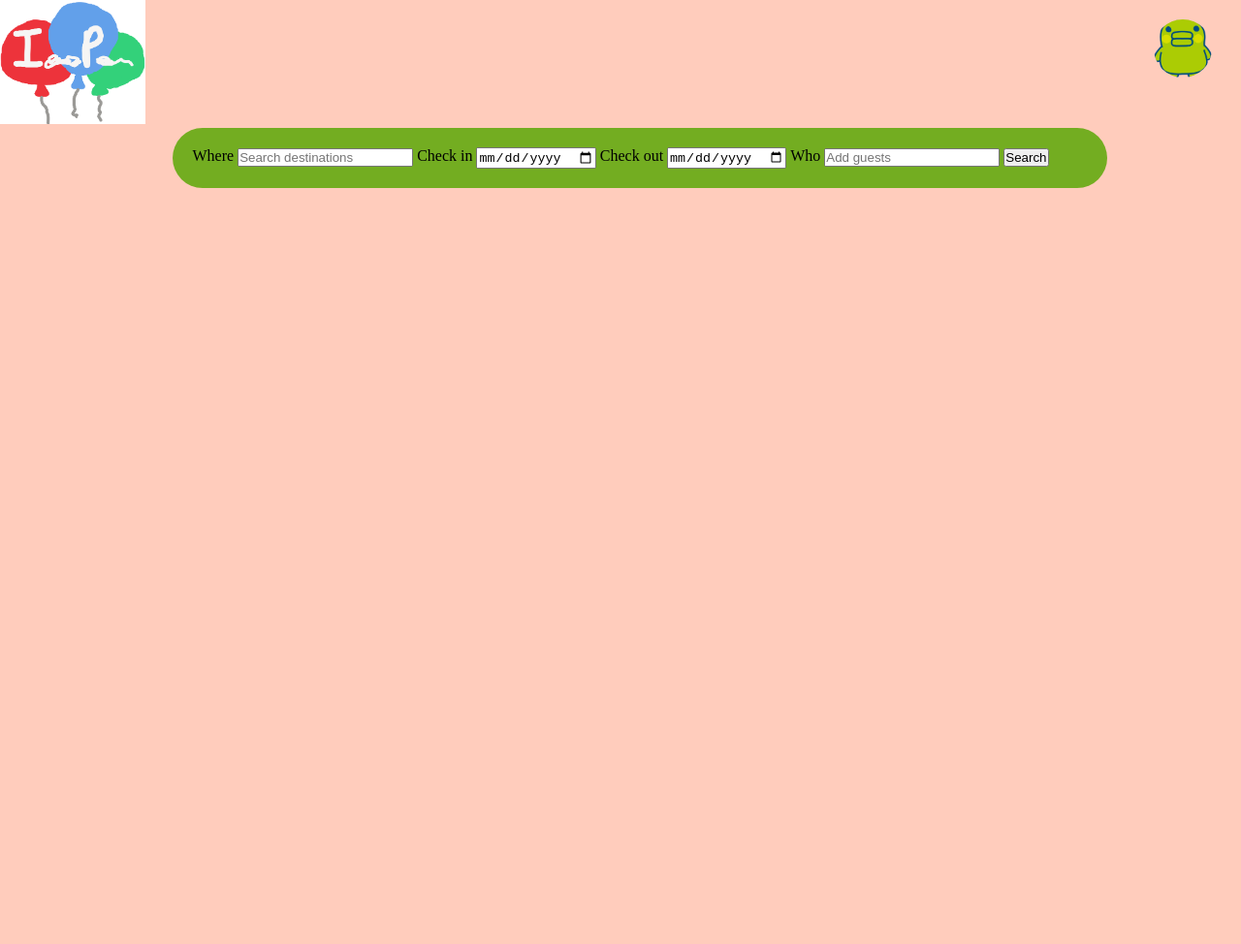
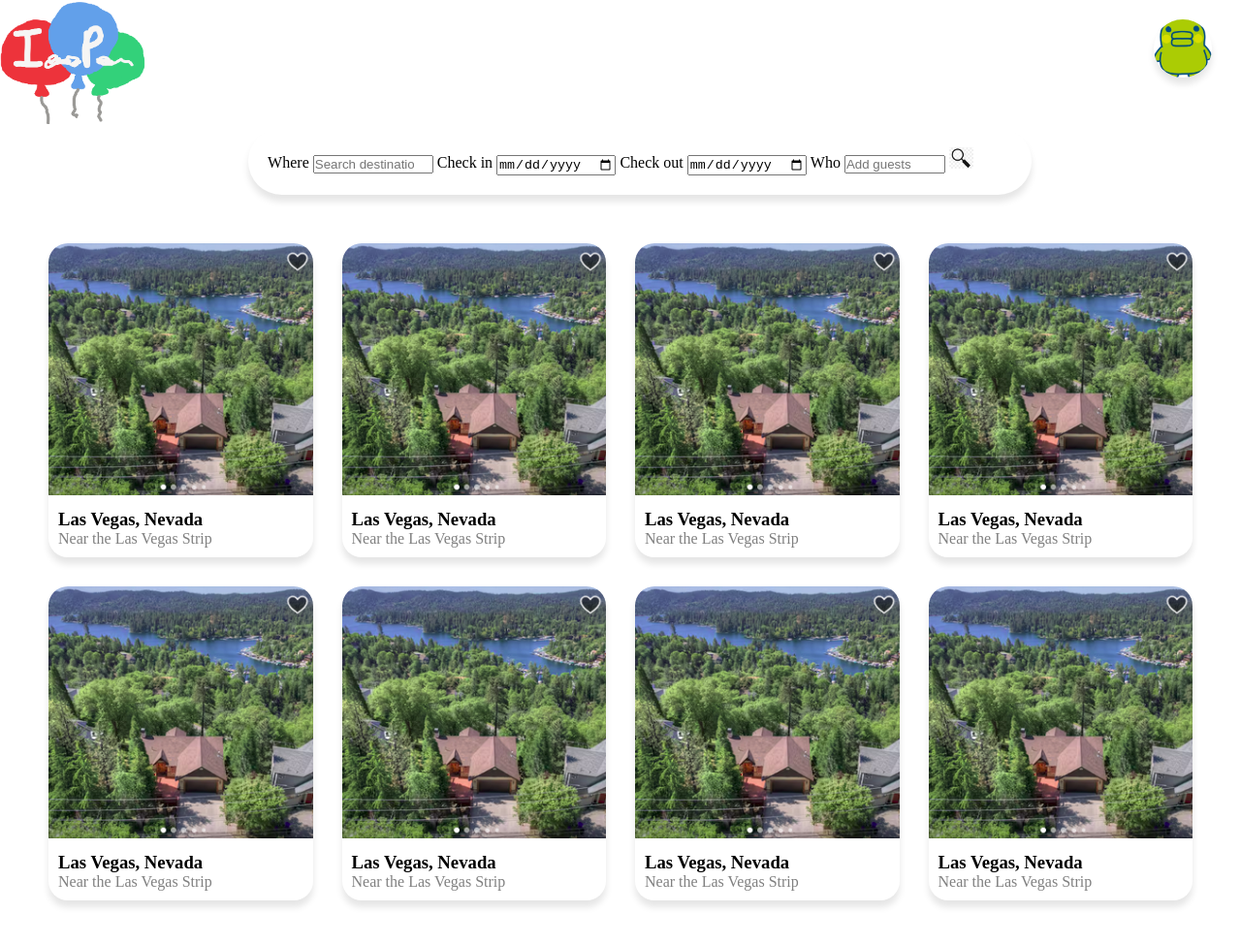
Before and after one commit to AC350144/CPSC_362_Group_Activity_1, a plain HTML site: page home.html in a window 1280 px wide. Shown: the whole page at 97% size. Before the commit the page ends 800 px from the top, so only its background shows below. Drawn offline with Linux system fonts and the light colour scheme.

Commit message:
added listings

```diff
--- a/home.html
+++ b/home.html
@@ -5,32 +5,38 @@
     <link rel="stylesheet" href="style.css">
 </head>
 <body>
-<!-- ---------------------Logo--------------------- -->
+<!-- -----------------------Logo----------------------- -->
 <div id="logo">
     <img src="images/IP.png" width="150">
 </div>
-<!-- ------------------Profile Dropdown----------------- -->
+<!-- ------------------Profile Dropdown---------------- -->
  <div id="profile_dropdown">
-    <div class="profile">
+    <div class="profile" onclick="menuToggle()">
         <img src="images/kuchipatchi.png" width="100">
     </div>
     <div class="menu">
         <h3>Username<br><span>Location</span></h3>
         <ul>
             <li><img src="images/profile.png" width="50"><a href="#">My Profile</a></li>
-            <li><img src="images/profile.png" width="50"><a href="#">Settings</a></li>
+            <li><img src="images/profile.png" width="50"><a href="settings.html">Settings</a></li>
             <li><img src="images/profile.png" width="50"><a href="#">Host your space</a></li>
             <li><img src="images/profile.png" width="50"><a href="#">Logout</a></li>
         </ul>
     </div>
  </div>
-<!-- ------------------Search Bar------------------ -->
+ <script>
+    function menuToggle(){
+        const toggleMenu = document.querySelector('.menu')
+        toggleMenu.classList.toggle('active')
+    }
+ </script>
+<!-- --------------------Search Bar-------------------- -->
 <div id="search_bar">
     <div class="container">
         <form method="GET">
             <label for="destination">Where</label>
             <input type="text" id="destination" name="destination"
-                list="destinations" placeholder="Search destinations">
+                list="destinations" placeholder="Search destinations" style="width: 120px">
 
             <datalist id="destinations">
                 <option value="Las Vegas, NV"></option>
@@ -46,14 +52,71 @@
             <input type="date" id="check_out_date" name="check_out_date">
 
             <label for="num_of_guests">Who</label>
-            <input type="number" id="num_of_guests" name="num_of_guests" placeholder="Add guests">
+            <input type="number" id="num_of_guests" name="num_of_guests" placeholder="Add guests" style="width: 100px">
 
-            <button type="submit">Search</button>
+            <input type="image" src="images/search.png" alt="Search" width="25px">
         </form>
     </div>
 </div>
-
 <!-- method="POST"-->
-
+<!-- ---------------------Listings--------------------- -->
+<div id="listings">
+    <div class="rental_image">
+        <img src="images/rental.png">
+        <div class="rental_details">
+            <h3>Las Vegas, Nevada</h3>
+            <p>Near the Las Vegas Strip</p>
+        </div>
+    </div>
+    <div class="rental_image">
+        <img src="images/rental.png">
+        <div class="rental_details">
+            <h3>Las Vegas, Nevada</h3>
+            <p>Near the Las Vegas Strip</p>
+        </div>
+    </div>
+    <div class="rental_image">
+        <img src="images/rental.png">
+        <div class="rental_details">
+            <h3>Las Vegas, Nevada</h3>
+            <p>Near the Las Vegas Strip</p>
+        </div>
+    </div>
+    <div class="rental_image">
+        <img src="images/rental.png">
+        <div class="rental_details">
+            <h3>Las Vegas, Nevada</h3>
+            <p>Near the Las Vegas Strip</p>
+        </div>
+    </div>
+    <div class="rental_image">
+        <img src="images/rental.png">
+        <div class="rental_details">
+            <h3>Las Vegas, Nevada</h3>
+            <p>Near the Las Vegas Strip</p>
+        </div>
+    </div>
+    <div class="rental_image">
+        <img src="images/rental.png">
+        <div class="rental_details">
+            <h3>Las Vegas, Nevada</h3>
+            <p>Near the Las Vegas Strip</p>
+        </div>
+    </div>
+    <div class="rental_image">
+        <img src="images/rental.png">
+        <div class="rental_details">
+            <h3>Las Vegas, Nevada</h3>
+            <p>Near the Las Vegas Strip</p>
+        </div>
+    </div>
+    <div class="rental_image">
+        <img src="images/rental.png">
+        <div class="rental_details">
+            <h3>Las Vegas, Nevada</h3>
+            <p>Near the Las Vegas Strip</p>
+        </div>
+    </div>
+</div>
 </body>
 </html>
--- a/style.css
+++ b/style.css
@@ -5,7 +5,7 @@
 }
 
 body{
-    background: #ffccbc;
+    background: white;
 }
 
 #profile_dropdown{
@@ -21,6 +21,7 @@ body{
     border-radius: 50%;
     overflow: hidden;
     cursor: pointer;
+    box-shadow: 0px 7px 7px rgba(0, 0, 0, 0.1);
 }
 
 #profile_dropdown .profile img{
@@ -34,7 +35,7 @@ body{
 
 #profile_dropdown .menu{
     position: absolute;
-    top: 80px;
+    top: 120px;
     right: -10px;
     padding: 10px 20px;
     background: #fff;
@@ -43,6 +44,13 @@ body{
     border-radius: 15px;
     transition: 0.5s;
     visibility: hidden;
+    opacity: 0;
+}
+
+#profile_dropdown .menu.active{
+    top: 80px;
+    visibility: visible;
+    opacity: 1;
 }
 
 #profile_dropdown .menu::before{
@@ -70,20 +78,6 @@ body{
     font-size: 14px;
     color: #cecece;
     font-weight: 400;
-}
-
-#search_bar{
-    display: flex;
-    justify-content: center;
-    align-items: center;
-}
-
-#search_bar .container form{
-    border-radius: 50px;
-    background: #73AD21;
-    padding: 20px;
-    width: 100%;
-    height: 100%;
 }
 
 #profile_dropdown .menu ul li{
@@ -116,3 +110,44 @@ body{
 #profile_dropdown .menu ul li:hover a{
     color: #ff5d94;
 }
+
+#search_bar{
+    display: flex;
+    justify-content: center;
+    align-items: center;
+}
+
+#search_bar .container form{
+    border-radius: 50px;
+    background: white;
+    box-shadow: 0px 7px 7px rgba(0, 0, 0, 0.1);
+    padding: 20px;
+    width: 100%;
+    height: 100%;
+}
+
+.rental_image{
+    box-shadow: 0px 7px 7px rgba(0, 0, 0, 0.1);
+    border-radius: 20px;
+}
+
+#listings{
+    display: grid;
+    grid-template-columns: auto auto auto auto;
+    gap: 30px;
+    padding: 50px;
+}
+
+.rental_image img{
+    width: 100%;
+    border-top-right-radius: 20px;
+    border-top-left-radius: 20px;
+}
+
+.rental_details{
+    padding: 10px;
+}
+
+.rental_details p{
+    color: gray;
+}
```
Also changed, not shown: settings.html (+1 -1 lines), images/rental.png (added), images/search.png (added).
